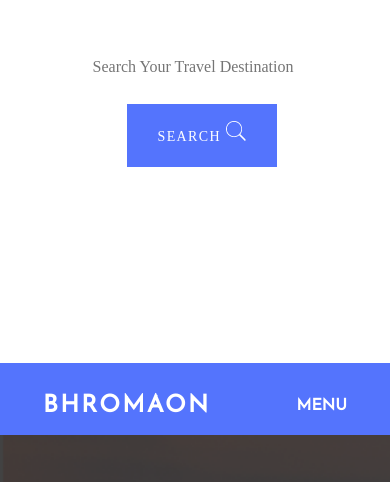
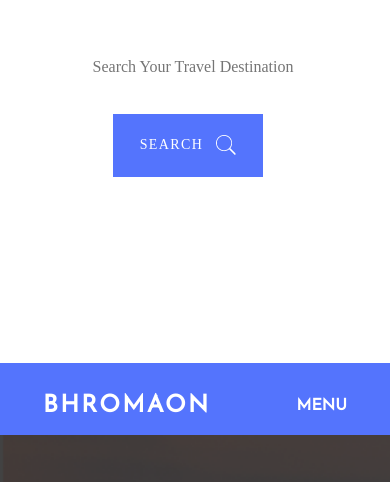
Before and after one commit to BorisSainskiy/exam, a plain HTML site: page index.html in a window 390 px wide. Shown: the part 335-817 px from the top of the page. Drawn offline with Linux system fonts and the light colour scheme.

Commit message:
button for header

```diff
--- a/scss/main.scss
+++ b/scss/main.scss
@@ -120,9 +120,12 @@ header {
     }
 
     button {
-      // margin-top: 2px;
+      padding: 20px;
+      display: flex;
+      align-items: center;
+      justify-content: space-around;
       align-self: center;
-      margin-right: 1px;
+      margin-right: 0.5px;
       width: 150px;
       height: 63px;
       background-color: $buttonBgColorHeader;
--- a/scss/media.scss
+++ b/scss/media.scss
@@ -196,8 +196,8 @@
 
         button {
           position: absolute;
-          top: 110%;
-          left: 25%;
+          top: 125%;
+          left: 20%;
         }
       }
     }
```
Also changed, not shown: css/main.css, css/media.css.
